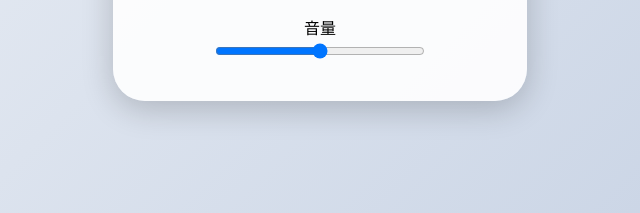
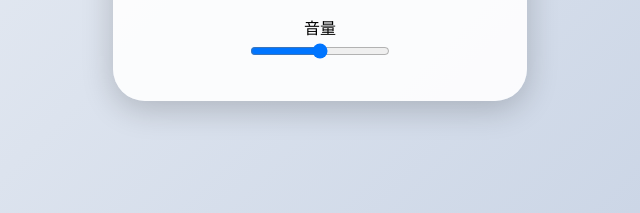
Before and after one commit to anbian37-stack/my-web, a plain HTML site: page index.html in a window 1280 px wide. Shown: the part 544-757 px from the top of the page, 320-960 px from the left. Drawn offline with Linux system fonts and the light colour scheme.

Commit message:
変更完了

```diff
--- a/index.html
+++ b/index.html
@@ -89,7 +89,7 @@
 		</div>
 		<div class="volume">
 			<label for="volumeRange">音量</label><br>
-			<input type="range" id="volumeRange" min="0" max="1" step="0.01" value="0.5" style="width:60%; vertical-align:middle;">
+			<input type="range" id="volumeRange" min="0" max="1" step="0.01" value="0.5" style="width:40%; vertical-align:middle;">
 		</div>
 		</div>
 	</div>
```
